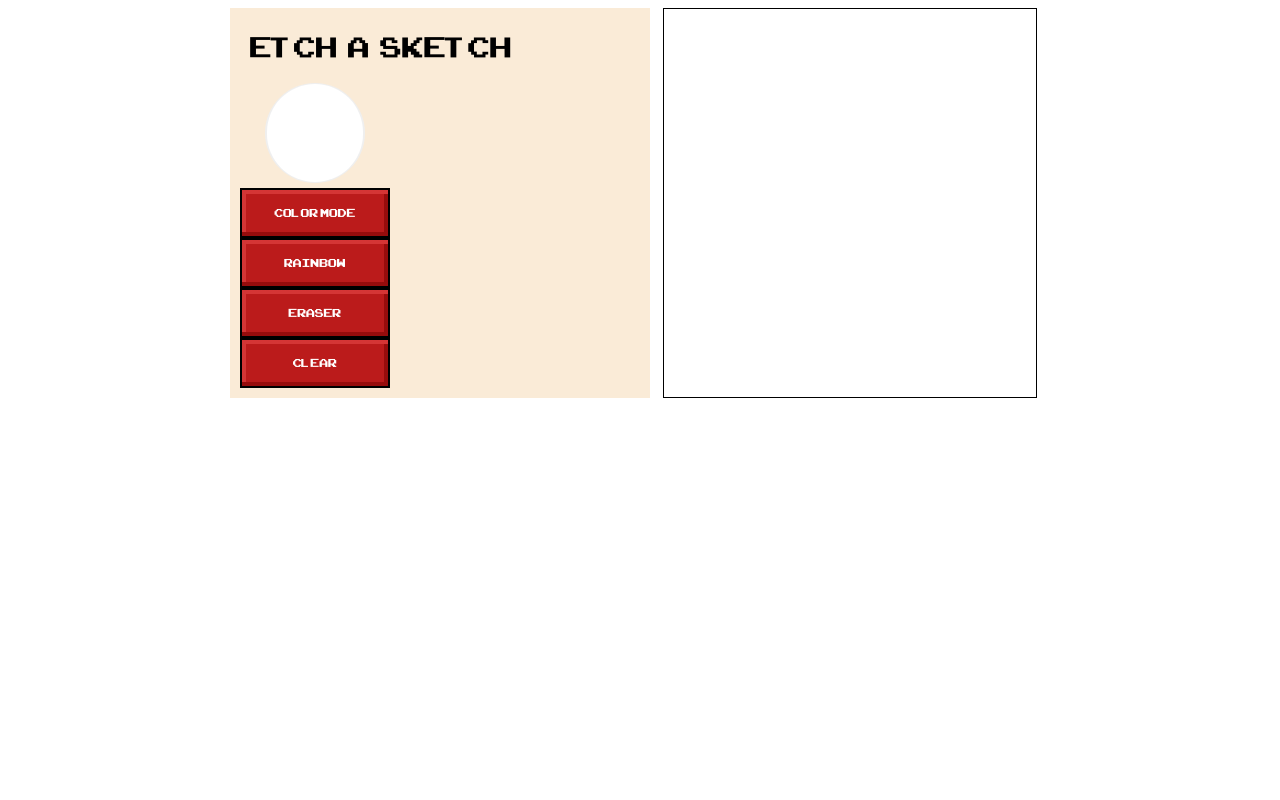
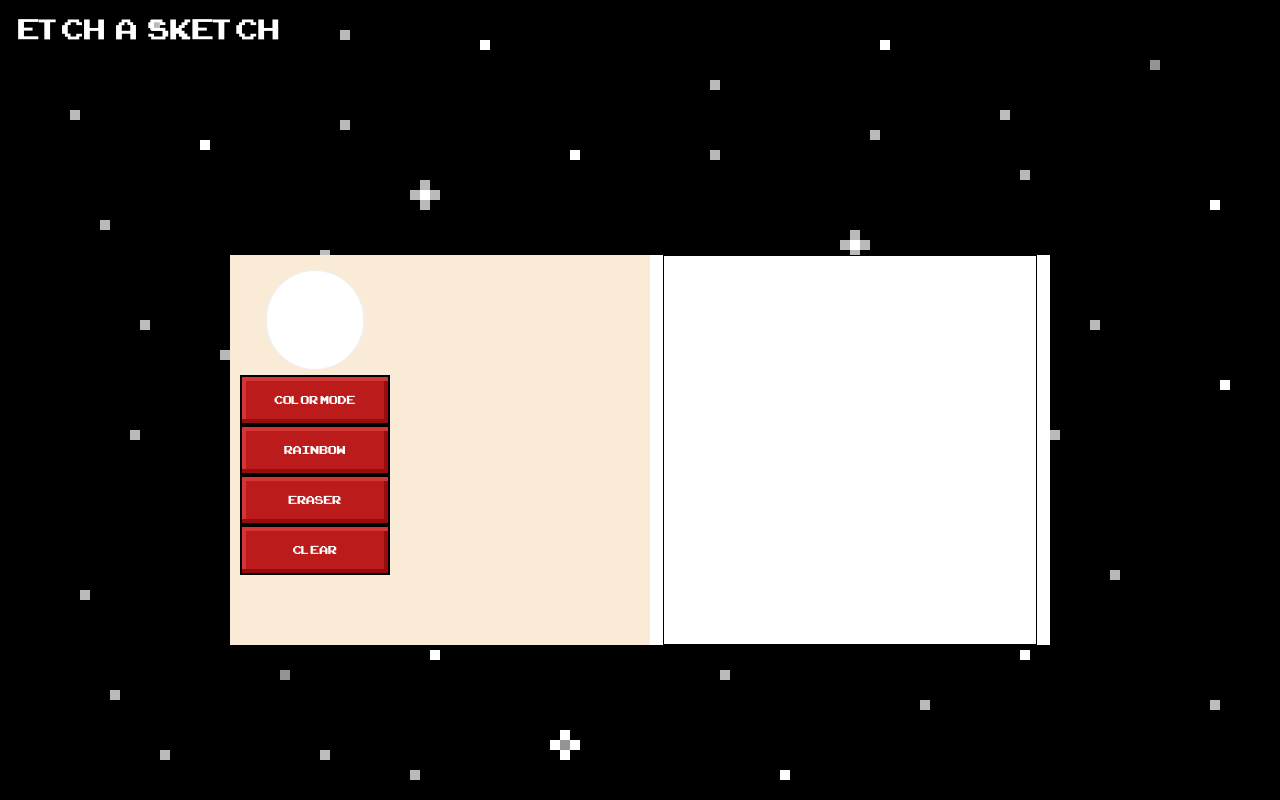
Before and after one commit to renaldas112/odin-etch-a-sketch, a website: page index.html in a window 1280 px wide. Drawn offline with Linux system fonts and the light colour scheme.

Commit message:
added header

```diff
--- a/index.html
+++ b/index.html
@@ -8,9 +8,11 @@
     <title>Etch-a-Sketch</title>
   </head>
   <body>
+    <header>
+      <h1 class="header__title">Etch a Sketch</h1>
+    </header>
     <main>
       <section class="main__container main__container--left">
-        <h1 class="main__title">Etch a Sketch</h1>
         <article class="main__container main__buttons-container">
           <input type="color" id="colormode" value="#ffffff" />
           <button type="button" class="btn color-mode">color mode</button>
--- /dev/null
+++ b/scss/_header.scss
@@ -0,0 +1,11 @@
+@import '_var';
+
+header {
+  .header__title {
+    font-size: 2.5rem;
+    font-weight: 100;
+    word-spacing: 5px;
+    margin: 10px;
+    color: #fff;
+  }
+}
--- a/scss/style.scss
+++ b/scss/style.scss
@@ -1,4 +1,5 @@
-@import "_var.scss";
+@import '_var.scss';
+@import '_header.scss';
 
 @font-face {
   font-family: "ARCADECLASSIC";
@@ -9,6 +10,10 @@
   font-family: "ARCADECLASSIC";
 }
 
+body {
+  background: url('../images/background.png');
+}
+
 @mixin flex {
   display: flex;
 }
@@ -16,17 +21,11 @@
 main {
   @include flex;
   justify-content: center;
+  transform: translateY(50%);
 
   .main__container {
     @include flex;
     flex-direction: column;
-
-    .main__title {
-      font-size: 2.5rem;
-      font-weight: 100;
-      word-spacing: 5px;
-      margin: 10px;
-    }
 
     &--left {
       width: $max-width;
```
Also changed, not shown: css/style.css, images/background.png (added).
